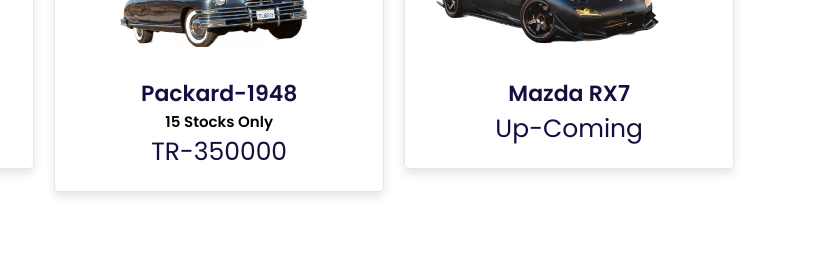
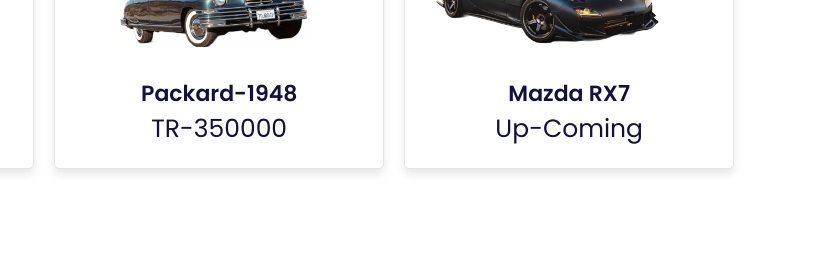
Before and after one commit to exoticsdealership/dealer, a plain HTML site: page index.html in a window 1280 px wide. Shown: the part 2123-2388 px from the top of the page, 421-1236 px from the left. Drawn offline with nearby package versions, Linux system fonts and the light colour scheme.

Commit message:
Update index.html

```diff
--- a/index.html
+++ b/index.html
@@ -209,7 +209,6 @@
                 <img src="image\packard1948.png" alt="">
                 <div class="content">
                     <h3>Packard-1948</h3>
-                    <h1>15 Stocks Only </h1>
                     <div class="price">TR-350000 </div>
                 </div>
             </div>
```
